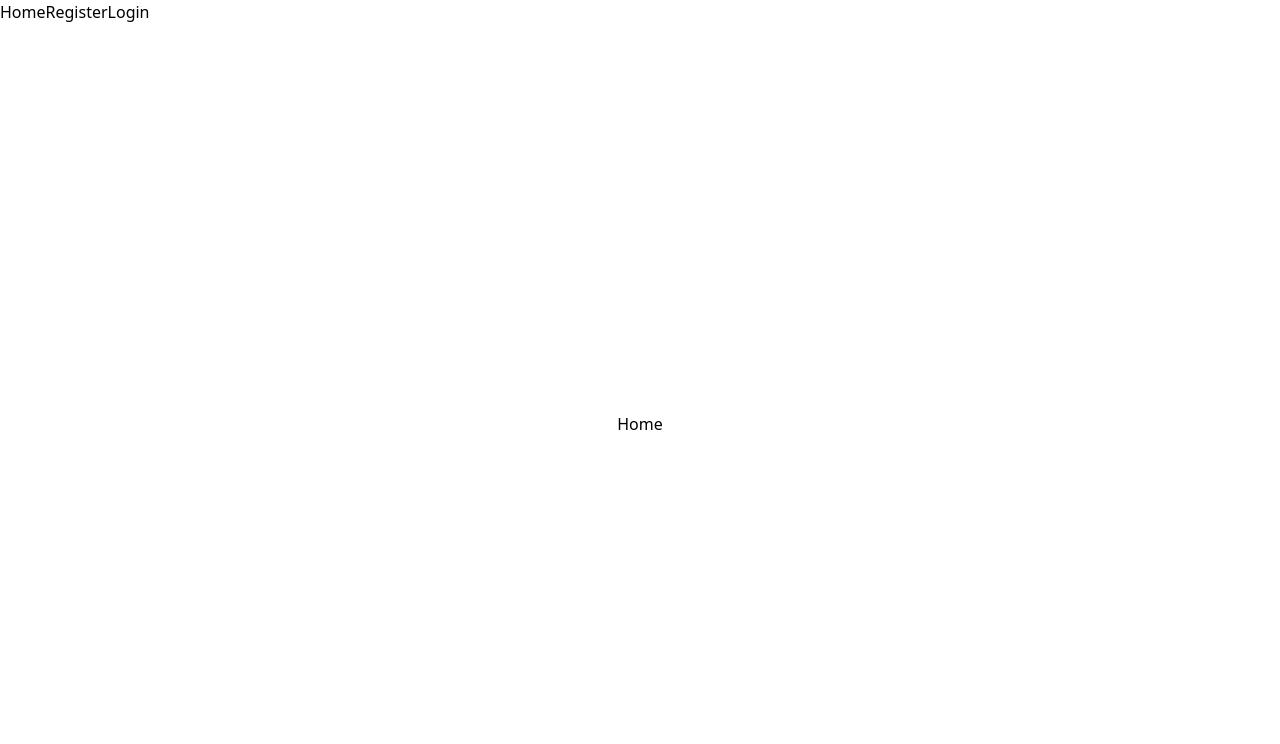
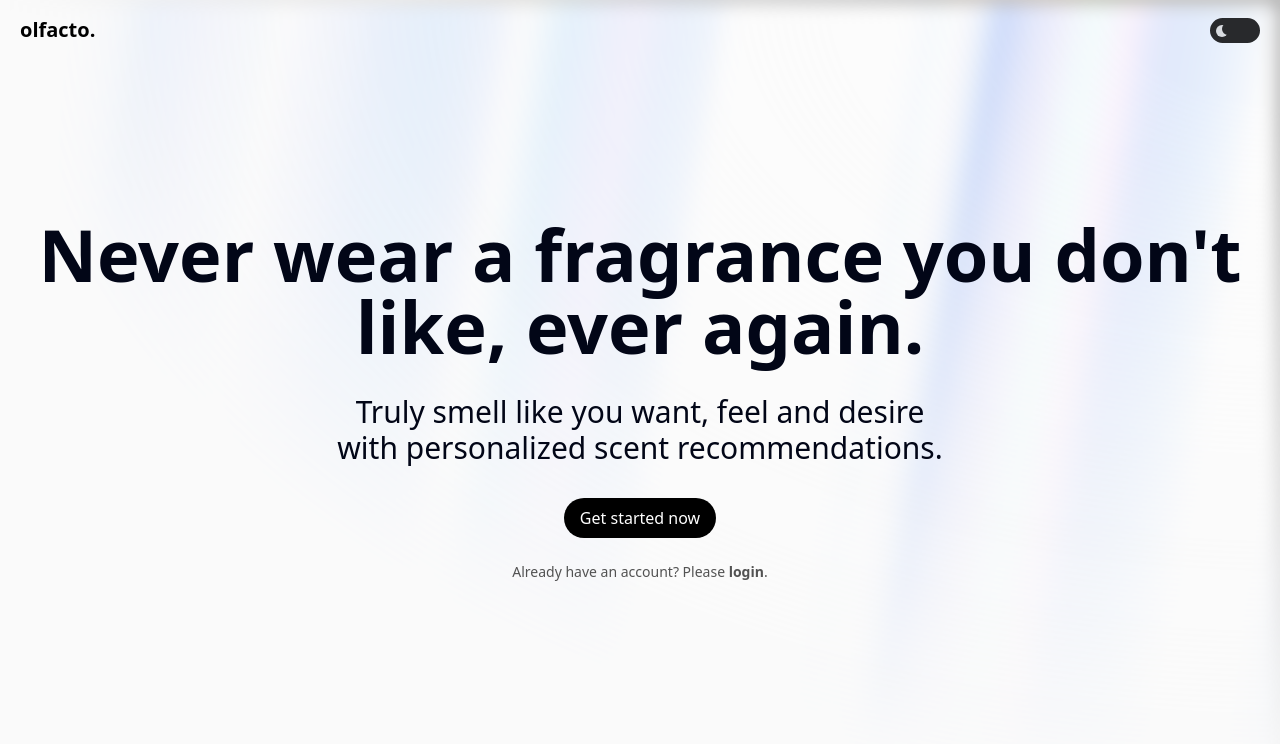
Before and after one commit to sidaliterkmane/olfacto, a React (Vite) app in the folder client/: page / in a window 1280 px wide. Shown: the top 744 px of the page. Built offline with nearby package versions, Linux system fonts and the light colour scheme; no server answers.

Commit message:
set up dark mode toggle

```diff
--- a/client/src/App.tsx
+++ b/client/src/App.tsx
@@ -1,6 +1,6 @@
 import './App.css'
 import { Routes, Route } from "react-router-dom"
-import Navbar from './components/Navbar'
+import Navbar from './components/ui/Navbar/Navbar'
 import Home from './pages/Home'
 import Login from './pages/Login'
 import Register from './pages/Register'
@@ -8,15 +8,22 @@ import axios from 'axios'
 import { Toaster } from 'react-hot-toast'
 import { UserContextProvider } from '../context/UserContext'
 import Dashboard from './pages/Dashboard'
+import { useState } from 'react'
 
 axios.defaults.baseURL = "http://localhost:3000";
 axios.defaults.withCredentials = true;
 
 function App() {
+  const [dark, setDark] = useState<boolean>(false);
+
+  const toggleDarkMode = () => {
+    setDark(!dark)
+  }
+
   return (
-    <div className='app'>
+    <div className={dark ? "app dark" : "app"}>
     <UserContextProvider>
-      <Navbar />
+      <Navbar toggleDarkMode={toggleDarkMode} isDarkMode={dark}/>
       <Toaster position='bottom-right' toastOptions={{duration: 6000}}/>
       <Routes>
         <Route path='/' element={<Home />} />
--- a/client/src/components/Navbar.tsx
+++ /dev/null
@@ -1,13 +0,0 @@
-import { Link } from "react-router-dom"
-
-const Navbar = () => {
-  return (
-    <nav>
-      <Link to="/">Home</Link>
-      <Link to="/register">Register</Link>
-      <Link to="/login">Login</Link>
-    </nav>
-  )
-}
-
-export default Navbar
--- /dev/null
+++ b/client/src/components/ui/Navbar/Navbar.css
@@ -0,0 +1,61 @@
+.toggle-switch {
+    position: relative;
+    width: 50px;
+    height: 25px;
+    --light: #d8dbe0;
+    --dark: #28292c;
+    --link: rgb(27, 129, 112);
+    --link-hover: rgb(24, 94, 82);
+  }
+
+  .switch-label {
+    position: absolute;
+    width: 100%;
+    height: 25px;
+    background-color: var(--dark);
+    border-radius: 25px;
+    cursor: pointer;
+    border: 3px solid var(--dark);
+  }
+
+  .checkbox {
+    position: absolute;
+    display: none;
+  }
+
+  .slider {
+    position: absolute;
+    width: 100%;
+    height: 100%;
+    border-radius: 25px;
+    -webkit-transition: 0.3s;
+    transition: 0.3s;
+  }
+
+  .checkbox:checked ~ .slider {
+    background-color: var(--light);
+  }
+
+  .slider::before {
+    content: "";
+    position: absolute;
+    top: 4px;
+    left: 3px;
+    width: 12px;
+    height: 12px;
+    border-radius: 50%;
+    -webkit-box-shadow: inset 6px -2px 0px 0px var(--light);
+    box-shadow: inset 6px -2px 0px 0px var(--light);
+    background-color: var(--dark);
+    -webkit-transition: 0.3s;
+    transition: 0.3s;
+  }
+
+  .checkbox:checked ~ .slider::before {
+    -webkit-transform: translateX(25px);
+    -ms-transform: translateX(25px);
+    transform: translateX(25px);
+    background-color: var(--dark);
+    -webkit-box-shadow: none;
+    box-shadow: none;
+  }
--- /dev/null
+++ b/client/src/components/ui/Navbar/Navbar.tsx
@@ -0,0 +1,30 @@
+import { Link } from "react-router-dom"
+import { IconPerfume } from '@tabler/icons-react';
+
+import "./Navbar.css"
+
+interface NavbarProps {
+  toggleDarkMode: () => void;
+  isDarkMode: boolean;
+}
+
+const Navbar: React.FC<NavbarProps> = ({ toggleDarkMode, isDarkMode }) => {
+  return (
+    <nav className="absolute z-10 w-full h-[60px] flex items-center p-5 justify-between">
+      <Link to="/" className="font-bold text-xl flex gap-1 dark:text-neutral-50">olfacto.</Link>
+      <div className="toggle-switch">
+        <label className="switch-label">
+          <input
+            type="checkbox"
+            className="checkbox"
+            checked={isDarkMode}
+            onChange={toggleDarkMode} // This toggles dark mode
+          />
+          <span className="slider"></span>
+        </label>
+      </div>
+    </nav>
+  )
+}
+
+export default Navbar
--- /dev/null
+++ b/client/src/components/ui/aurora-background.tsx
@@ -0,0 +1,53 @@
+"use client";
+import { cn } from "../../../utils/cn";
+import React, { ReactNode } from "react";
+
+interface AuroraBackgroundProps extends React.HTMLProps<HTMLDivElement> {
+  children: ReactNode;
+  showRadialGradient?: boolean;
+}
+
+export const AuroraBackground = ({
+  className,
+  children,
+  showRadialGradient = true,
+  ...props
+}: AuroraBackgroundProps) => {
+  return (
+    <main>
+      <div
+        className={cn(
+          "relative flex flex-col  h-[100vh] items-center justify-center bg-zinc-50 dark:bg-zinc-900  text-slate-950 transition-bg",
+          className
+        )}
+        {...props}
+      >
+        <div className="absolute inset-0 overflow-hidden">
+          <div
+            //   I'm sorry but this is what peak developer performance looks like // trigger warning
+            className={cn(
+              `
+            [--white-gradient:repeating-linear-gradient(100deg,var(--white)_0%,var(--white)_7%,var(--transparent)_10%,var(--transparent)_12%,var(--white)_16%)]
+            [--dark-gradient:repeating-linear-gradient(100deg,var(--black)_0%,var(--black)_7%,var(--transparent)_10%,var(--transparent)_12%,var(--black)_16%)]
+            [--aurora:repeating-linear-gradient(100deg,var(--blue-500)_10%,var(--indigo-300)_15%,var(--blue-300)_20%,var(--violet-200)_25%,var(--blue-400)_30%)]
+            [background-image:var(--white-gradient),var(--aurora)]
+            dark:[background-image:var(--dark-gradient),var(--aurora)]
+            [background-size:300%,_200%]
+            [background-position:50%_50%,50%_50%]
+            filter blur-[10px] invert dark:invert-0
+            after:content-[""] after:absolute after:inset-0 after:[background-image:var(--white-gradient),var(--aurora)]
+            after:dark:[background-image:var(--dark-gradient),var(--aurora)]
+            after:[background-size:200%,_100%]
+            after:animate-aurora after:[background-attachment:fixed] after:mix-blend-difference
+            pointer-events-none
+            absolute -inset-[10px] opacity-50`,
+              showRadialGradient &&
+                `[mask-image:radial-gradient(ellipse_at_100%_0%,black_10%,var(--transparent)_70%)]`
+            )}
+          ></div>
+        </div>
+        {children}
+      </div>
+    </main>
+  );
+};
--- a/client/src/pages/Home.tsx
+++ b/client/src/pages/Home.tsx
@@ -1,9 +1,37 @@
-
+import { motion } from "framer-motion";
+import React from "react";
+import { AuroraBackground } from "../components/ui/aurora-background";
+import { Link } from "react-router-dom";
 
 const Home = () => {
   return (
-    <div className="w-screen h-screen flex justify-center items-center">
-      Home
+    <div>
+    <AuroraBackground>
+      <motion.div
+        initial={{ opacity: 0.0, y: 40 }}
+        whileInView={{ opacity: 1, y: 0 }}
+        transition={{
+          delay: 0.3,
+          duration: 0.8,
+          ease: "easeInOut",
+        }}
+        className="relative flex flex-col gap-4 items-center justify-center px-4"
+      >
+        <div className="text-3xl md:text-7xl font-bold dark:text-white text-center">
+          Never wear a fragrance you don't like, ever again.
+        </div>
+        <div className="font-extralight text-base md:text-3xl dark:text-neutral-200 py-4 text-center">
+        Truly smell like you want, feel and desire <br /> with personalized scent recommendations.
+        </div>
+        <Link className="bg-black dark:bg-white rounded-full w-fit text-white dark:text-black px-4 py-2" to={"/register"}>
+          Get started now
+        </Link>
+
+        <p className="text-neutral-600 text-sm max-w-sm mt-2 dark:text-neutral-300">
+          Already have an account? Please <span className="font-bold"><Link to={"/login"} >login</Link></span>.
+        </p>
+      </motion.div>
+    </AuroraBackground>
     </div>
   )
 }
--- a/client/src/pages/Login.tsx
+++ b/client/src/pages/Login.tsx
@@ -48,8 +48,8 @@ const Login = () => {
   }
 
   return (
-    <div className="w-screen h-screen flex justify-center items-center">
-      <div className="max-w-md w-full mx-auto rounded-none md:rounded-2xl p-4 md:p-8 shadow-input bg-white dark:bg-black">
+    <div className="w-screen h-screen flex justify-center items-center bg-neutral-50 dark:bg-neutral-950">
+      <div className="max-w-md w-full mx-auto rounded-none md:rounded-2xl p-4 md:p-8 shadow-input bg-white dark:bg-black border border-neutral-900">
         <h2 className="font-bold text-xl text-neutral-800 dark:text-neutral-200">
           Welcome back to Olfacto
         </h2>
--- a/client/src/pages/Register.tsx
+++ b/client/src/pages/Register.tsx
@@ -47,8 +47,8 @@ const Register = () => {
   }
 
   return (
-    <div className="w-screen h-screen flex justify-center items-center">
-      <div className="max-w-md w-full mx-auto rounded-none md:rounded-2xl p-4 md:p-8 shadow-input bg-white dark:bg-black">
+    <div className="w-screen h-screen flex justify-center items-center bg-neutral-50 dark:bg-neutral-950">
+      <div className="max-w-md w-full mx-auto rounded-none md:rounded-2xl p-4 md:p-8 shadow-input bg-white dark:bg-black border border-neutral-900">
         <h2 className="font-bold text-xl text-neutral-800 dark:text-neutral-200">
           Welcome to Olfacto
         </h2>
--- a/client/tailwind.config.ts
+++ b/client/tailwind.config.ts
@@ -15,6 +15,19 @@ module.exports = {
       boxShadow: {
         input: `0px 2px 3px -1px rgba(0,0,0,0.1), 0px 1px 0px 0px rgba(25,28,33,0.02), 0px 0px 0px 1px rgba(25,28,33,0.08)`,
       },
+      animation: {
+        aurora: "aurora 60s linear infinite",
+      },
+      keyframes: {
+        aurora: {
+          from: {
+            backgroundPosition: "50% 50%, 50% 50%",
+          },
+          to: {
+            backgroundPosition: "350% 50%, 350% 50%",
+          },
+        },
+      },
     },
   },
   plugins: [addVariablesForColors],
```
